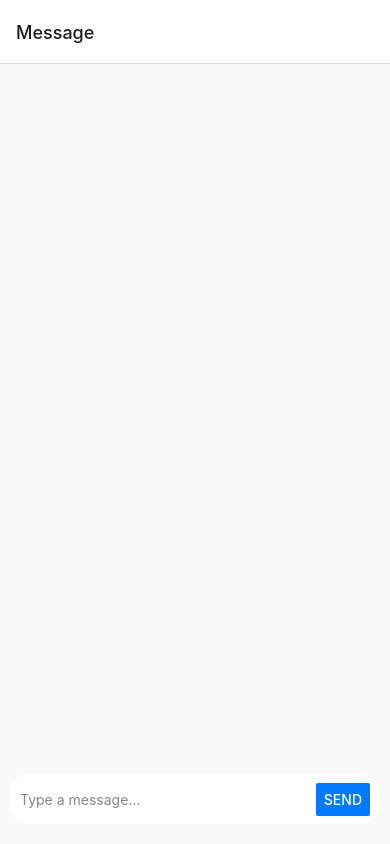
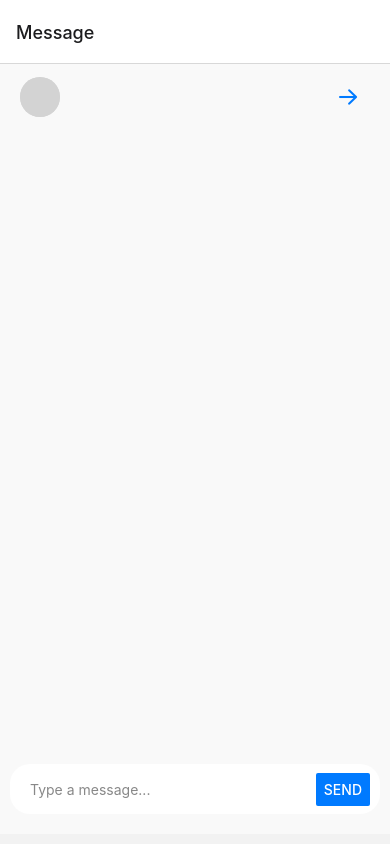
Before and after one commit to ryanzambrano/app, a React Native app: screen /Message in a window 390 px wide. Built offline with nearby package versions, Linux system fonts and the light colour scheme.

Commit message:
Profile and Arrow and Bubble Everything

```diff
--- a/components/messages.js
+++ b/components/messages.js
@@ -1,5 +1,6 @@
 import React, { useState } from 'react';
-import { View, TextInput, Button, FlatList, StyleSheet, Text, KeyboardAvoidingView, Platform } from 'react-native';
+import { View, TextInput, Button, FlatList, StyleSheet, Text, KeyboardAvoidingView, Platform, TouchableOpacity } from 'react-native';
+import { AntDesign } from '@expo/vector-icons';
 
 const MessagingUI = () => {
   const [message, setMessage] = useState('');
@@ -7,7 +8,7 @@ const MessagingUI = () => {
 
   const sendMessage = () => {
     if (message.trim() !== '') {
-      setMessages(prevMessages => [...prevMessages, message]);
+      setMessages(prevMessages => [message, ...prevMessages]); // Prepend the new message to the messages array
       setMessage('');
     }
   };
@@ -16,14 +17,28 @@ const MessagingUI = () => {
     <KeyboardAvoidingView
       style={styles.container}
       behavior={Platform.OS === 'ios' ? 'padding' : null}
-      keyboardVerticalOffset={Platform.OS === 'ios' ? 80 : 0}
+      keyboardVerticalOffset={Platform.OS === 'ios' ? 90 : 0}
     >
+      <View style={styles.header}>
+        <View style={styles.profileContainer}>
+          {/* Replace the placeholder with your circular profile picture component */}
+          <View style={styles.profilePicture} />
+        </View>
+        <TouchableOpacity style={styles.button}>
+          <AntDesign name="arrowright" size={24} color="#007AFF" />
+        </TouchableOpacity>
+      </View>
       <View style={styles.messagesContainer}>
         <FlatList
           data={messages}
-          renderItem={({ item }) => <Text style={styles.message}>{item}</Text>}
+          renderItem={({ item }) => (
+            <View style={styles.messageContainer}>
+              <Text style={styles.message}>{item}</Text>
+            </View>
+          )}
           keyExtractor={(_, index) => index.toString()}
           contentContainerStyle={styles.messagesContent}
+          inverted // Reverse the order of messages to display the most recent at the bottom
         />
       </View>
       <View style={styles.inputContainer}>
@@ -45,6 +60,29 @@ const styles = StyleSheet.create({
     flex: 1,
     padding: 10,
     backgroundColor: '#F9F9F9',
+    marginBottom: 10,
+  },
+  header: {
+    flexDirection: 'row',
+    justifyContent: 'space-between',
+    alignItems: 'center',
+    marginBottom: 10,
+    paddingHorizontal: 10,
+  },
+  button: {
+    padding: 10,
+  },
+  profileContainer: {
+    width: 40,
+    height: 40,
+    borderRadius: 20,
+    backgroundColor: '#dedede',
+    overflow: 'hidden',
+    marginRight: 10,
+  },
+  profilePicture: {
+    flex: 1,
+    backgroundColor: 'lightgray',
   },
   messagesContainer: {
     flex: 1,
@@ -53,14 +91,17 @@ const styles = StyleSheet.create({
     paddingTop: 10,
     paddingBottom: 20,
   },
+  messageContainer: {
+    borderRadius: 20,
+    marginBottom: 10,
+    alignSelf: 'flex-start',
+    backgroundColor: '#dedede',
+  },
   message: {
     fontSize: 16,
-    paddingVertical: 5,
-    paddingHorizontal: 10,
-    backgroundColor: '#dedede',
-    borderRadius: 10,
-    marginBottom: 10,
-    alignSelf: 'flex-start',
+    paddingVertical: 8,
+    paddingHorizontal: 12,
+    color: '#000',
   },
   inputContainer: {
     flexDirection: 'row',
@@ -76,6 +117,9 @@ const styles = StyleSheet.create({
     height: 40,
     marginRight: 10,
     color: '#333',
+    borderRadius: 20,
+    paddingHorizontal: 10,
+    backgroundColor: '#FFF',
   },
 });
 
--- a/package.json
+++ b/package.json
@@ -14,7 +14,7 @@
     "@react-navigation/stack": "^6.3.16",
     "@supabase/supabase-js": "^2.22.0",
     "body-parser": "^1.20.2",
-    "expo": "~48.0.15",
+    "expo": "^48.0.17",
     "expo-cli": "^6.3.7",
     "expo-secure-store": "~12.1.1",
     "expo-status-bar": "~1.4.4",
@@ -28,6 +28,7 @@
     "react": "18.2.0",
     "react-native": "0.71.7",
     "react-native-elements": "^3.4.3",
+    "react-native-sound": "^0.11.2",
     "react-native-url-polyfill": "^1.3.0"
   },
   "devDependencies": {
```
Also changed, not shown: 1 other file (tests, documents, lock files or other folders).
